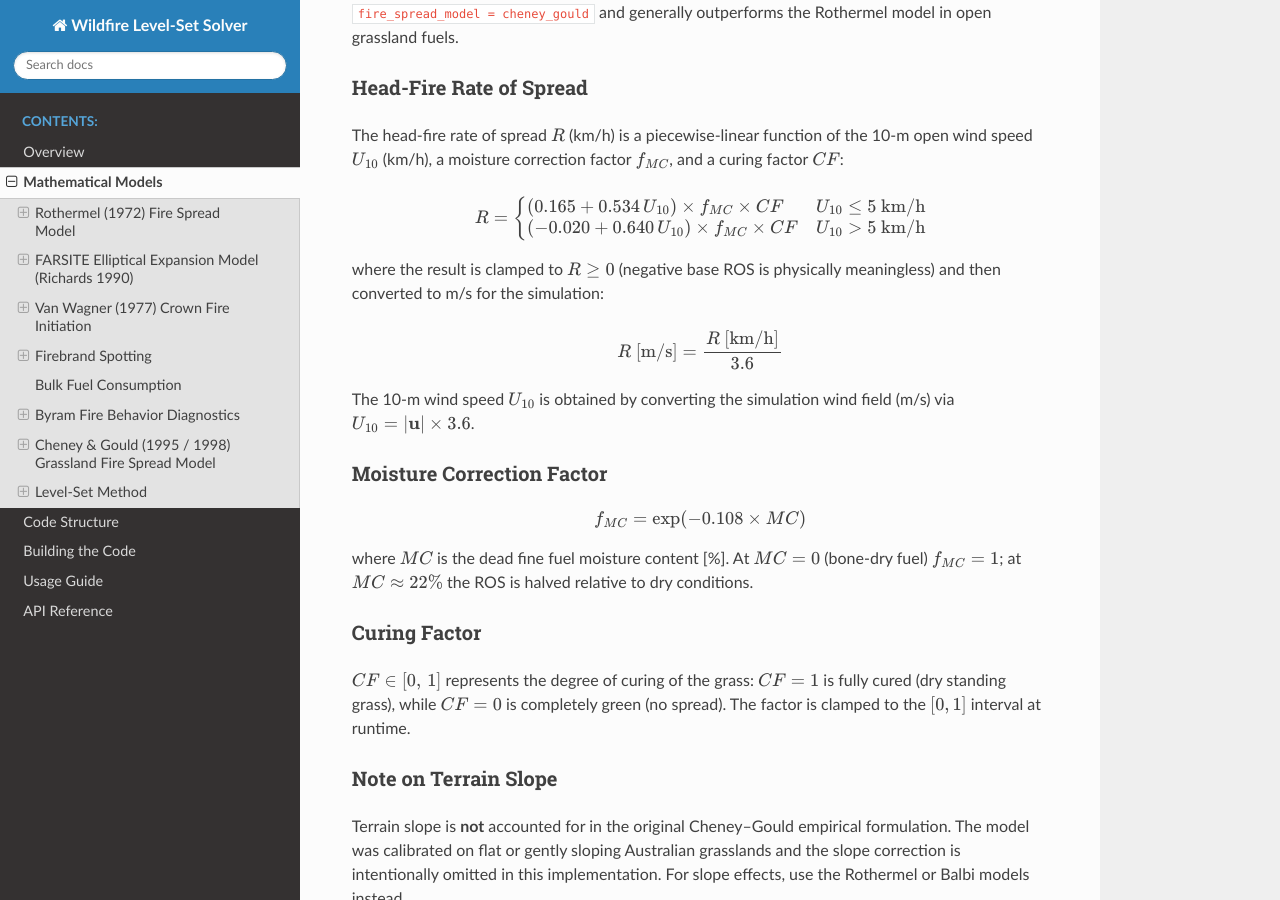
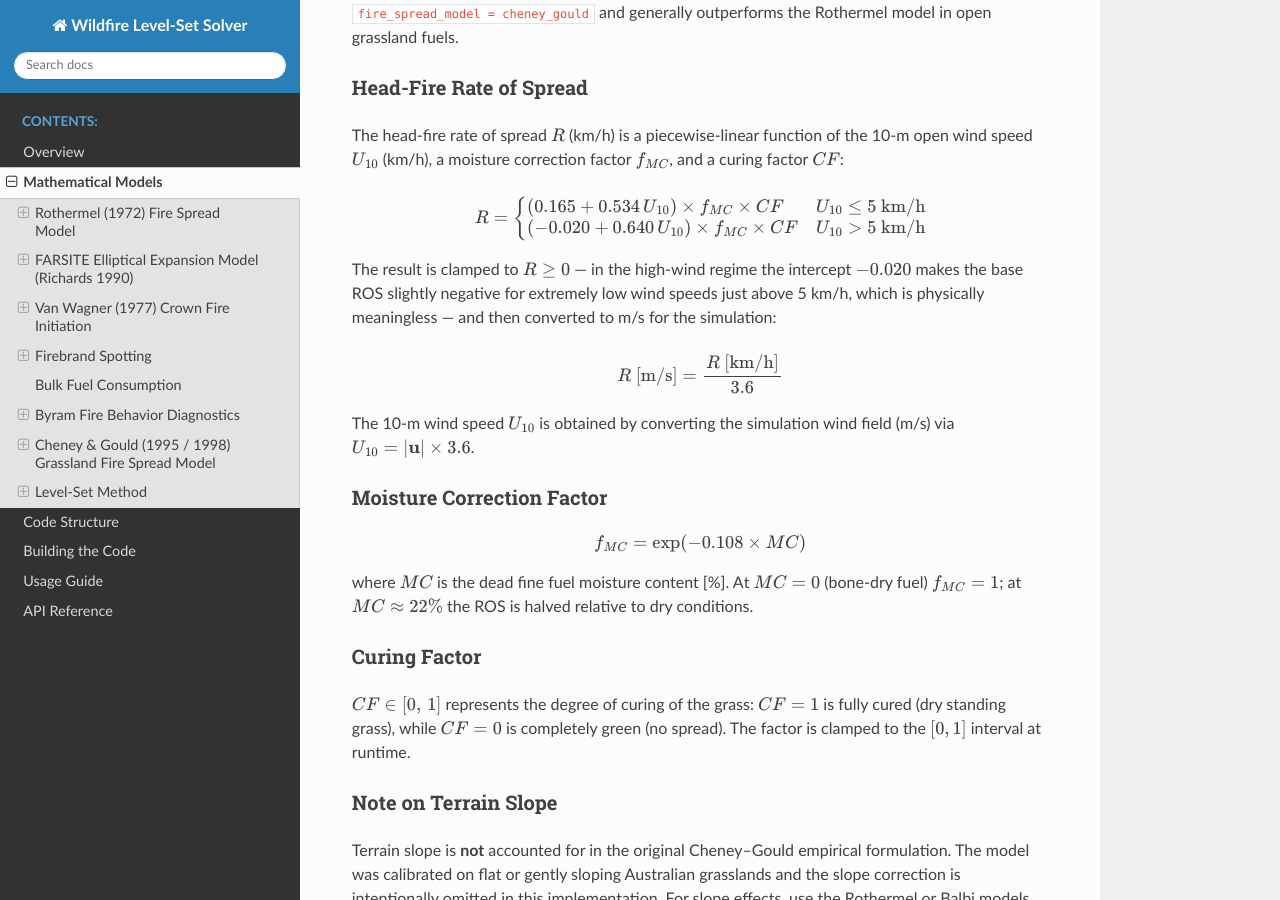
Before and after one commit to hgopalan/wildfire_levelset, a Sphinx documentation site: the page built from docs/mathematical_models.rst, in a window 1280 px wide and 900 px high, scrolled down 7930 px. Built offline with Sphinx 7.4.7 and the Read the Docs theme 3.1.0, drawn with Linux system fonts in a browser that asks for light colours.

Commit message:
Address code review feedback on Cheney-Gould docs
Agent-Logs-Url: https://github.com/hgopalan/wildfire_levelset/sessions/affa2400-fccf-4e54-a37d-36ab4b273dcd

Co-authored-by: hgopalan <1108371+hgopalan@users.noreply.github.com>

```diff
--- a/docs/mathematical_models.rst
+++ b/docs/mathematical_models.rst
@@ -437,8 +437,10 @@ the 10-m open wind speed :math:`U_{10}` (km/h), a moisture correction factor
        (-0.020 + 0.640\,U_{10}) \times f_{MC} \times CF & U_{10} > 5\ \text{km/h}
    \end{cases}
 
-where the result is clamped to :math:`R \ge 0` (negative base ROS is physically
-meaningless) and then converted to m/s for the simulation:
+The result is clamped to :math:`R \ge 0` — in the high-wind regime the
+intercept :math:`-0.020` makes the base ROS slightly negative for extremely
+low wind speeds just above 5 km/h, which is physically meaningless — and
+then converted to m/s for the simulation:
 
 .. math::
 
--- a/docs/usage.rst
+++ b/docs/usage.rst
@@ -419,7 +419,7 @@ grasslands.
   Example: ``cheney_gould.moisture = 8.0``
 
 **cheney_gould.curing** (default: 1.0)
-  Degree of curing of the grass [0–1; 1 = fully cured dry standing grass,
+  Degree of curing of the grass [0-1; 1 = fully cured dry standing grass,
   0 = completely green]. Values outside [0, 1] are clamped at runtime.
 
   Example: ``cheney_gould.curing = 0.90``
```
